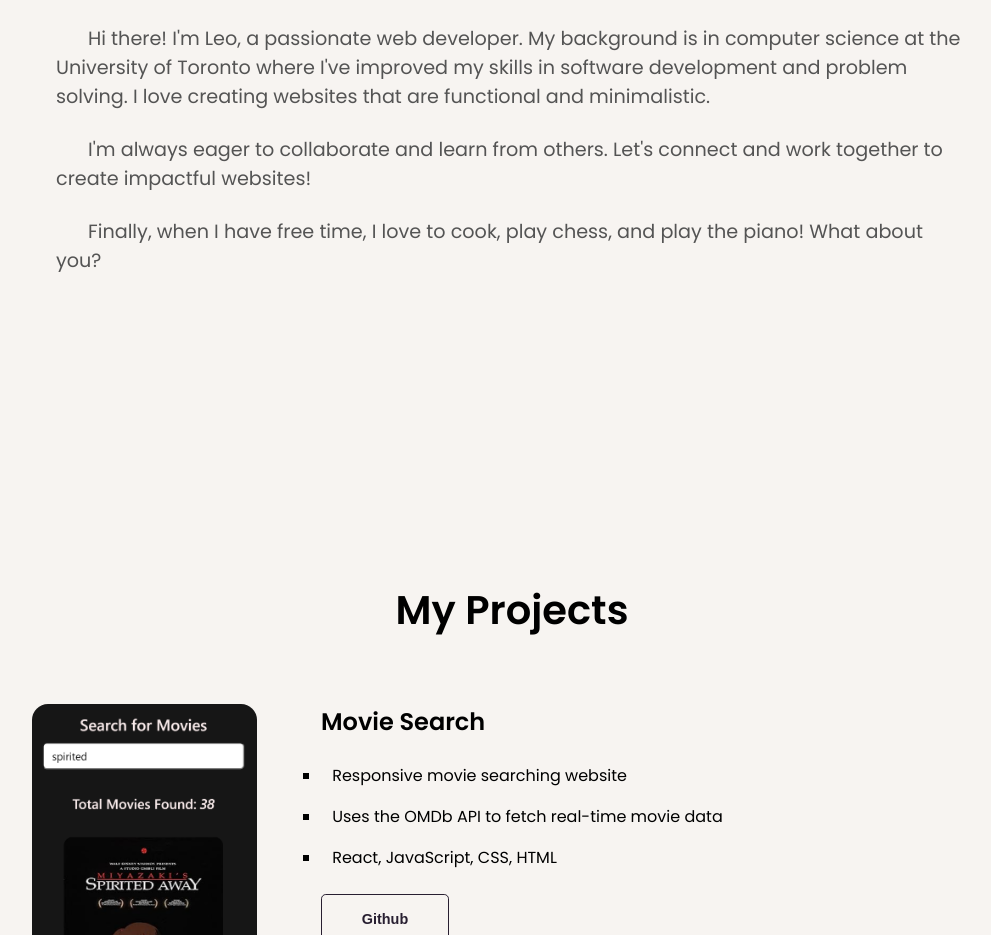
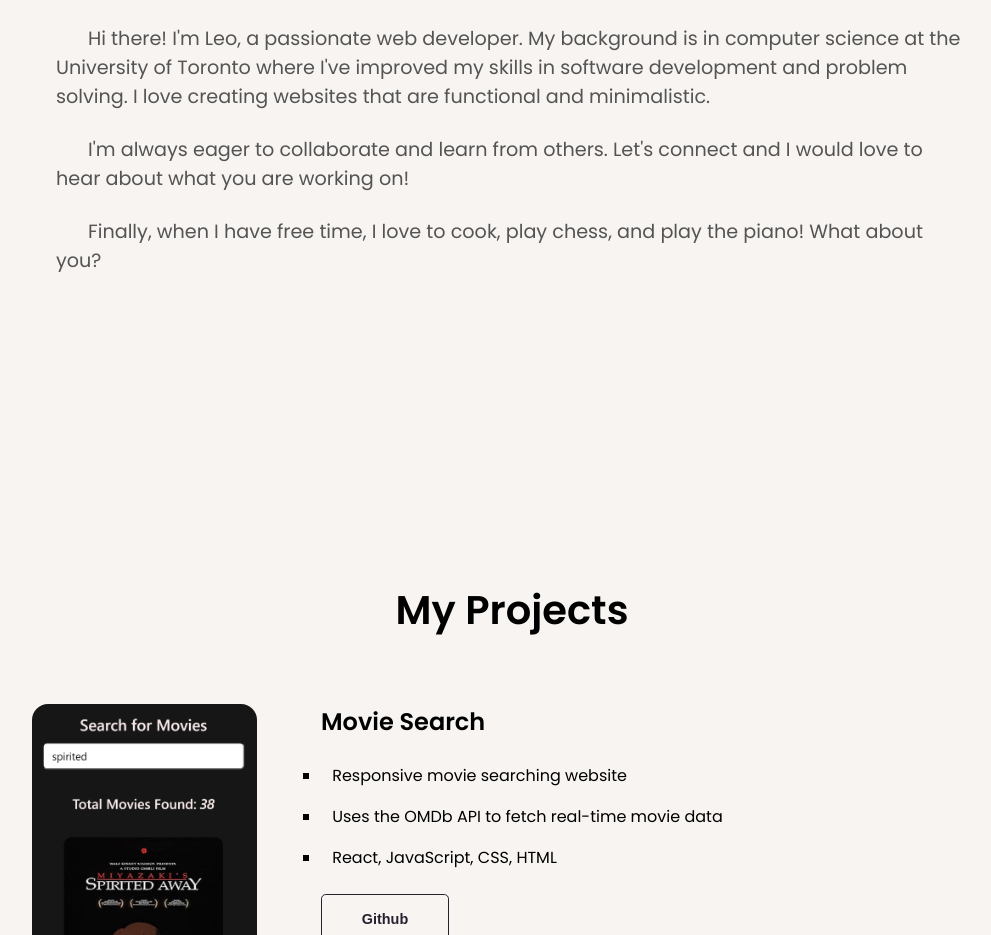
Before and after one commit to leoren17/leoren17.github.io, a React (Vite) app: page / in a window 1280 px wide. Shown: the part 1020-1955 px from the top of the page, without its empty margins (128-1119 px from the left). Built offline with nearby package versions, Linux system fonts and the light colour scheme.

Commit message:
changed about section

```diff
--- a/src/components/About/About.jsx
+++ b/src/components/About/About.jsx
@@ -22,8 +22,8 @@ const About = () => {
               websites that are functional and minimalistic.
             </p>
             <p className="about-text">
-              I'm always eager to collaborate and learn from others. Let's connect and work together to create impactful
-              websites!
+              I'm always eager to collaborate and learn from others. Let's connect and I would love to hear about what
+              you are working on!
             </p>
             <p className="about-text">
               Finally, when I have free time, I love to cook, play chess, and play the piano! What about you?
--- a/src/components/About/about.css
+++ b/src/components/About/about.css
@@ -1,6 +1,7 @@
 #about {
   /* position: relative; */
-  /* max-width: 60%; */
+
+  /* this sets a max width 60rem but no min width */
   width: min(90%, 60rem);
 
   /* min-width: 500px; */
```
